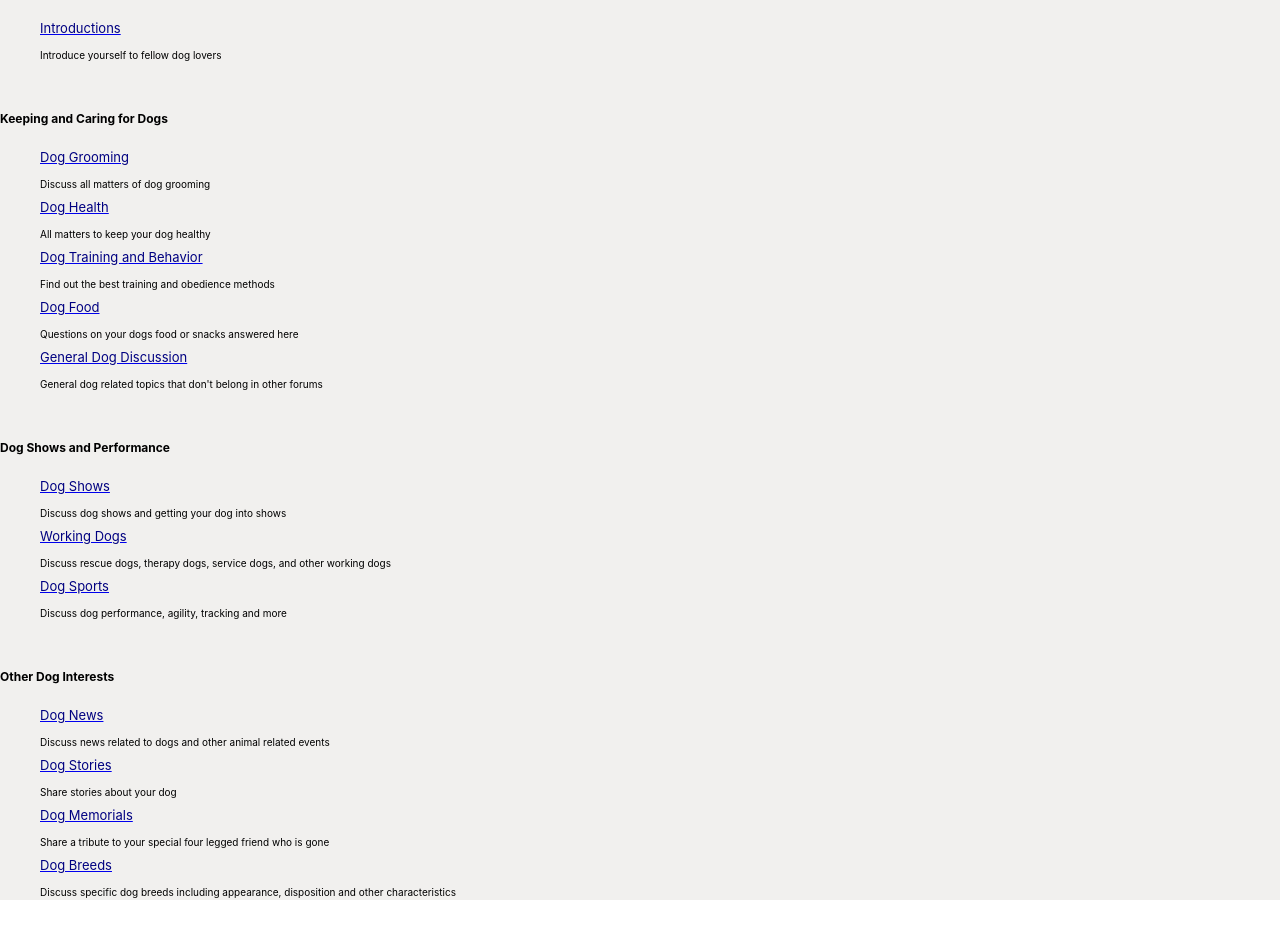
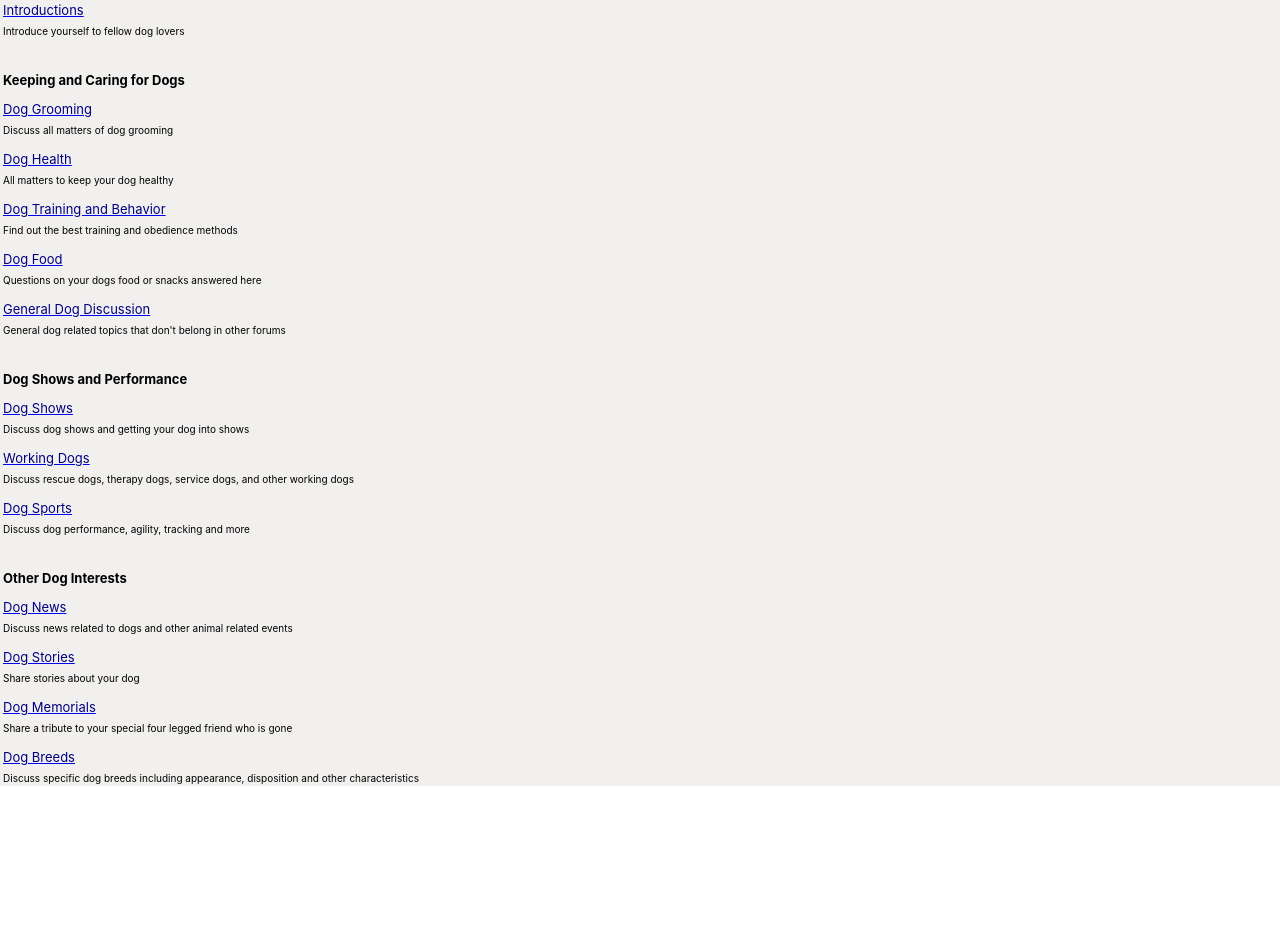
Before and after one commit to navin1551/doggy-dialogue-app, a React (Create React App) app: page /forums in a window 1280 px wide. Shown: the part 380-1318 px from the top of the page. Built offline with nearby package versions, Linux system fonts and the light colour scheme; no server answers.

Commit message:
fixed forum list

```diff
--- a/src/components/Content.js
+++ b/src/components/Content.js
@@ -33,6 +33,7 @@ export default class Content extends React.Component {
 
   render() {
     const { modified } = this.props;
+    console.log(modified);
     return (
       <div className="post-content-area">
         <div className="post-content">{this.props.content}</div>
--- a/src/components/ForumList.css
+++ b/src/components/ForumList.css
@@ -1,13 +1,13 @@
 .forum-topic {
-  font-size: 12px;
+  font-size: 13px;
   font-weight: bolder;
 }
 
-li {
+.forum-titles {
   font-size: 13px;
   list-style: none;
   color: navy;
-  line-height: 30px;
+  margin-bottom: 1px;
 }
 
 .forum-list {
@@ -17,3 +17,9 @@ li {
 span {
   font-size: 10px;
 }
+
+.forum-topic,
+.forum-titles,
+span {
+  margin-left: 3px;
+}
--- a/src/components/ForumList.js
+++ b/src/components/ForumList.js
@@ -9,52 +9,50 @@ export default class ForumList extends React.Component {
     return (
       <div className="forum-list">
         <p className="forum-topic">Community Welcome</p>
-        <ul>
         <Link to={`/forums/${this.context.forums[0].id}`}>
-            <li>{this.context.forums[0].name}</li>
+          <p className="forum-titles">{this.context.forums[0].name}</p>
         </Link>
         <span>Introduce yourself to fellow dog lovers</span>
-        </ul>
+        <br />
         <br />
         <p className="forum-topic">Keeping and Caring for Dogs</p>
-        <ul>
+
         <Link to={`/forums/${this.context.forums[1].id}`}>
-            <li>{this.context.forums[1].name}</li>
+          <p className="forum-titles">{this.context.forums[1].name}</p>
         </Link>
         <span>Discuss all matters of dog grooming</span>
         <br />
         <Link to={`/forums/${this.context.forums[2].id}`}>
-            <li>{this.context.forums[2].name}</li>
+          <p className="forum-titles">{this.context.forums[2].name}</p>
         </Link>
         <span>All matters to keep your dog healthy</span>
         <br />
         <Link to={`/forums/${this.context.forums[3].id}`}>
-            <li>{this.context.forums[3].name}</li>
+          <p className="forum-titles">{this.context.forums[3].name}</p>
         </Link>
         <span>Find out the best training and obedience methods</span>
         <br />
         <Link to={`/forums/${this.context.forums[4].id}`}>
-            <li>{this.context.forums[4].name}</li>
+          <p className="forum-titles">{this.context.forums[4].name}</p>
         </Link>
         <span>Questions on your dogs food or snacks answered here</span>
         <br />
         <Link to={`/forums/${this.context.forums[5].id}`}>
-            <li>{this.context.forums[5].name}</li>
+          <p className="forum-titles">{this.context.forums[5].name}</p>
         </Link>
         <span>
           General dog related topics that don't belong in other forums
         </span>
-        </ul>
+        <br />
         <br />
         <p className="forum-topic">Dog Shows and Performance</p>
-        <ul>
         <Link to={`/forums/${this.context.forums[6].id}`}>
-            <li>{this.context.forums[6].name}</li>
+          <p className="forum-titles">{this.context.forums[6].name}</p>
         </Link>
         <span>Discuss dog shows and getting your dog into shows</span>
         <br />
         <Link to={`/forums/${this.context.forums[7].id}`}>
-            <li>{this.context.forums[7].name}</li>
+          <p className="forum-titles">{this.context.forums[7].name}</p>
         </Link>
         <span>
           Discuss rescue dogs, therapy dogs, service dogs, and other working
@@ -62,40 +60,38 @@ export default class ForumList extends React.Component {
         </span>
         <br />
         <Link to={`/forums/${this.context.forums[8].id}`}>
-            <li>{this.context.forums[8].name}</li>
+          <p className="forum-titles">{this.context.forums[8].name}</p>
         </Link>
         <span>Discuss dog performance, agility, tracking and more</span>
-        </ul>
+        <br />
         <br />
         <p className="forum-topic">Other Dog Interests</p>
-        <ul>
         <Link to={`/forums/${this.context.forums[9].id}`}>
-            <li>{this.context.forums[9].name}</li>
+          <p className="forum-titles">{this.context.forums[9].name}</p>
         </Link>
         <span>
           Discuss news related to dogs and other animal related events
         </span>
         <br />
         <Link to={`/forums/${this.context.forums[10].id}`}>
-            <li>{this.context.forums[10].name}</li>
+          <p className="forum-titles">{this.context.forums[10].name}</p>
         </Link>
         <span>Share stories about your dog</span>
         <br />
         <Link to={`/forums/${this.context.forums[11].id}`}>
-            <li>{this.context.forums[11].name}</li>
+          <p className="forum-titles">{this.context.forums[11].name}</p>
         </Link>
         <span>
           Share a tribute to your special four legged friend who is gone
         </span>
         <br />
         <Link to={`/forums/${this.context.forums[12].id}`}>
-            <li>{this.context.forums[12].name}</li>
+          <p className="forum-titles">{this.context.forums[12].name}</p>
         </Link>
         <span>
           Discuss specific dog breeds including appearance, disposition and
           other characteristics
         </span>
-        </ul>
       </div>
     );
   }
```
Lines whose indentation alone changed are shown as unchanged.
